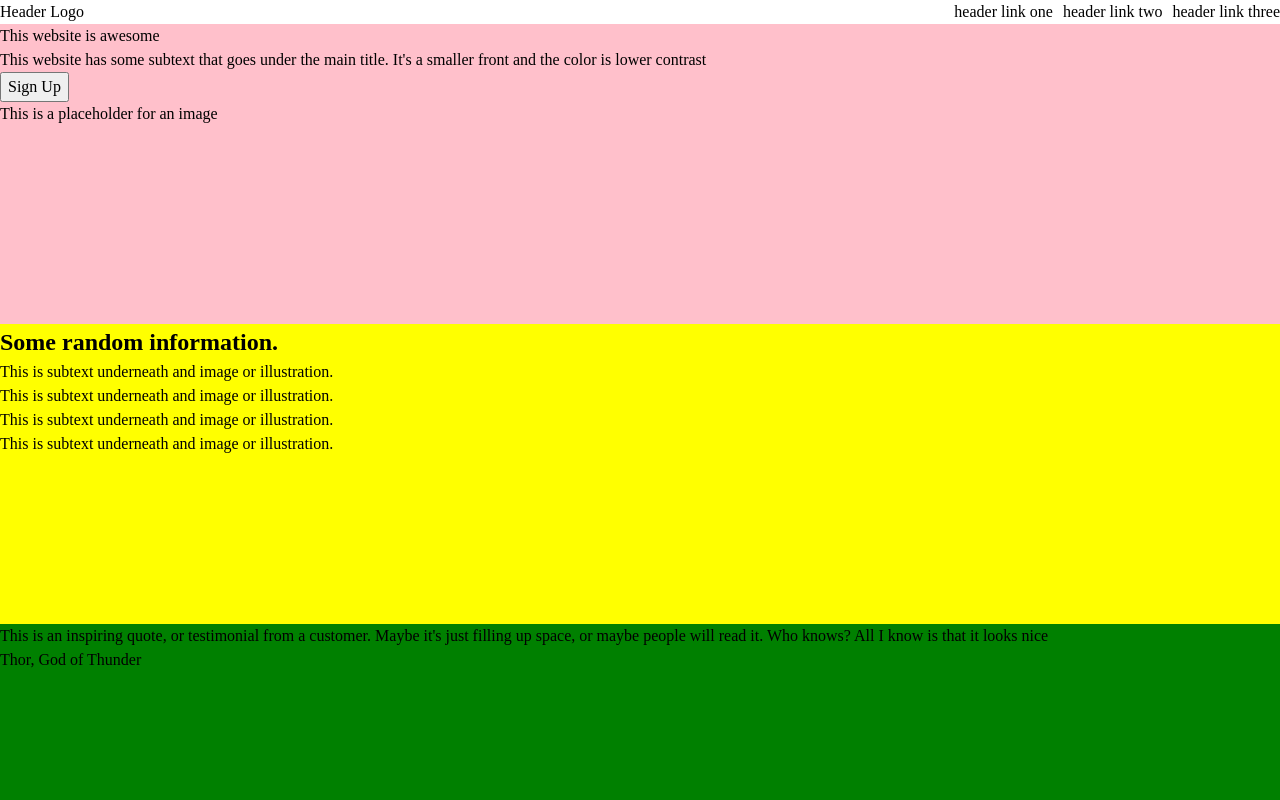
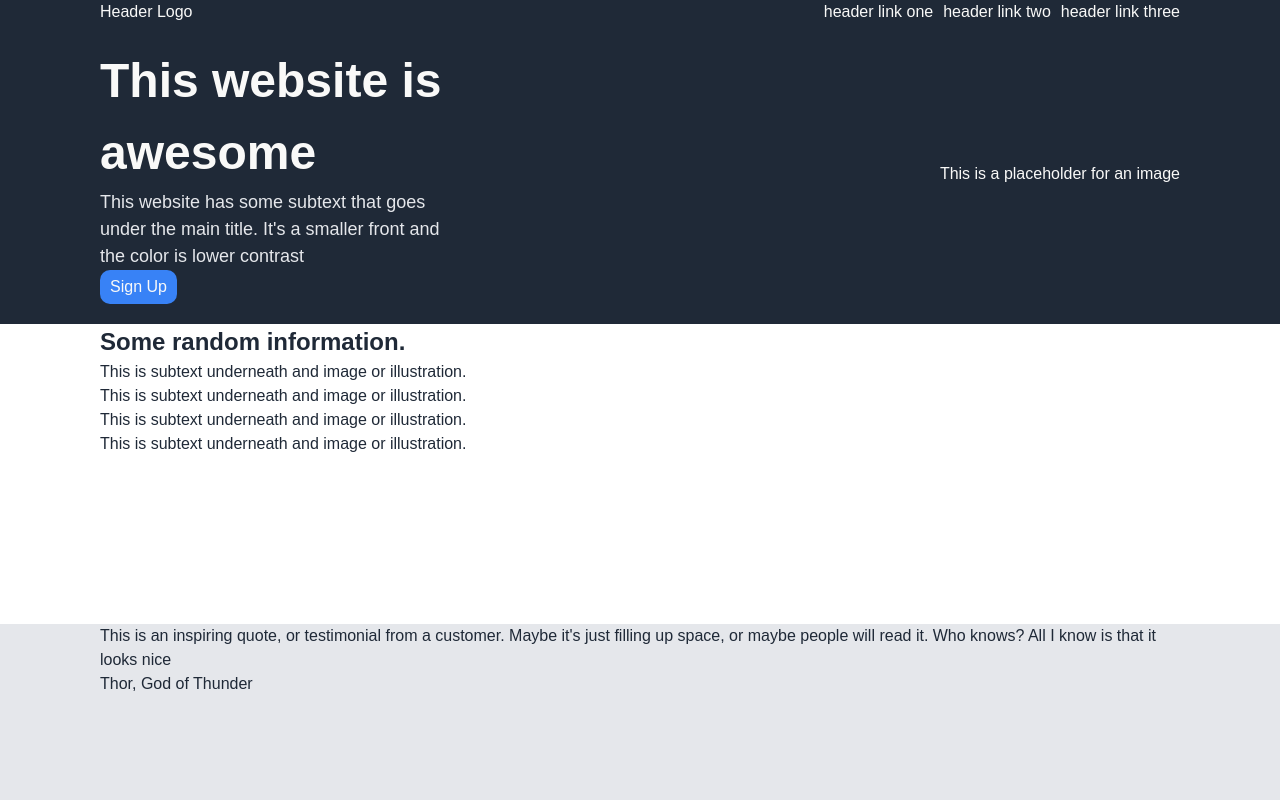
Before and after one commit to dan-mora/odin-landing-page, a plain HTML site: page index.html in a window 1280 px wide. Shown: the top 800 px of the page. Drawn offline with Linux system fonts and the light colour scheme.

Commit message:
feat: add styling to first panel

```diff
--- a/styles/style.css
+++ b/styles/style.css
@@ -1,7 +1,23 @@
+:root {
+  --primary-color: #1F2937;
+  --secondary-color: #E5E7EB;
+  --white-text: #F9F9F8;
+  --dark-text: #1F2937;
+  --tertiary-color: #3882f6;
+}
+
+body {
+  font-family: Robusto, Ariel, sans-serif;
+}
 .header, .header__links {
   display: flex;
   flex-direction: row;
   justify-content: space-between;
+}
+
+.header {
+  justify-content: space-between;
+  padding: 0 100px;
 }
 
 .header__links {
@@ -12,20 +28,58 @@
 
 .panel {
   height: 300px;
+  padding : 0 100px;
 }
 
-.panel--one {
-  background-color: pink;
+.header,
+.panel--one,
+.footer {
+  background-color: var(--primary-color);
+  color: var(--white-text);
 }
 
-.panel--two {
-  background-color: yellow;
+.panel--two, .panel--three, .panel--four {
+  color: var(--primary-color);
+}
+
+/* panel one */
+.panel--one {
+  display: flex;
+  flex-direction: row;
+  align-items: center;
+  justify-content: space-between;
+}
+
+.title-container{
+  display: flex;
+  flex-direction: column;
+  flex-basis: 350px;
+}
+
+.panel--one .panel__title {
+  font-size: 48px;
+  font-weight: 900;
+}
+
+.panel--one .panel__intro {
+  font-size: 18px;
+  color: #E5E7EB;
 }
 
 .panel--three {
-  background-color: green;
+  background-color: var(--secondary-color);
 }
 
 .panel--four {
-  background-color: cyan;
 }
+
+
+button {
+  width: fit-content;
+  padding: 5px 10px;
+  background-color: var(--tertiary-color);
+  border: none;
+  border-radius: 10px;
+  color: var(--white-text)
+
+}
```
